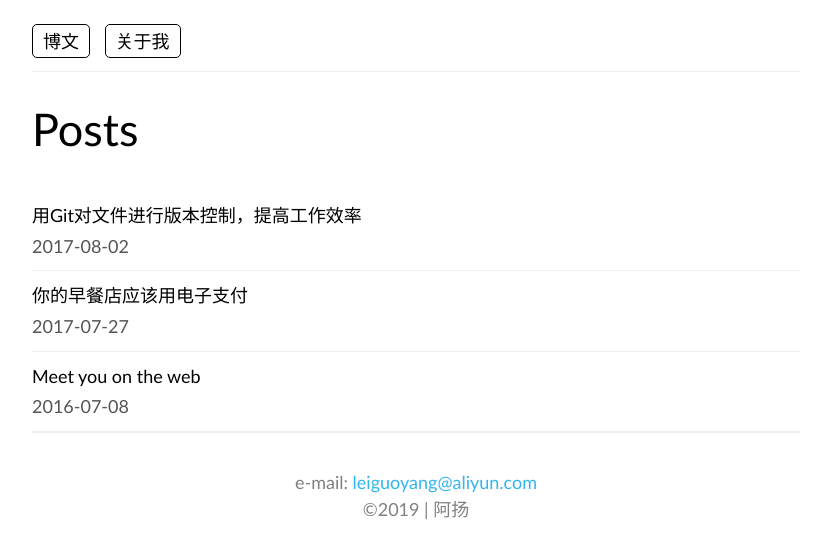
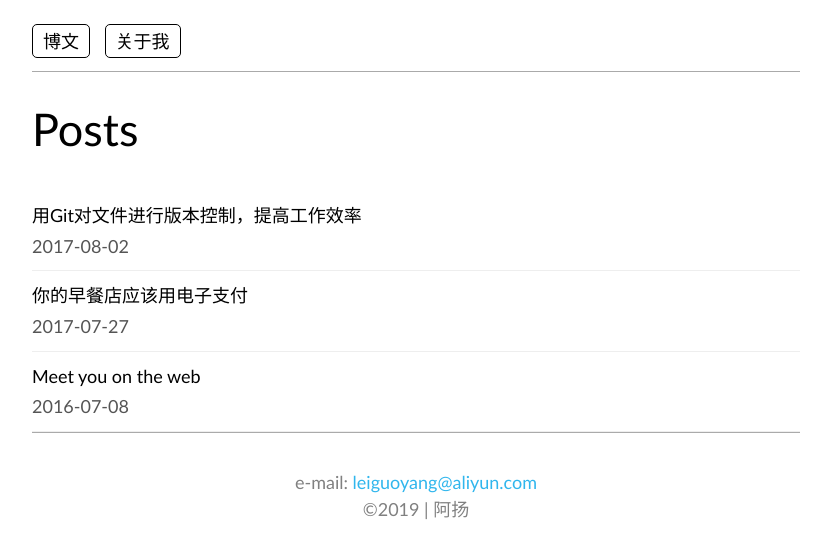
Before and after one commit to leiguoyang/leiguoyang.github.io, a Jekyll site: the page built from index.html, in a window 1280 px wide. Shown: the top 559 px of the page, without its empty margins (224-1055 px from the left). Built offline with Jekyll 4.4.1, drawn with Linux system fonts in a browser that asks for light colours.

Commit message:
Darken the bottom and top line

```diff
--- a/css/main.css
+++ b/css/main.css
@@ -7,7 +7,7 @@ body {
 #footer {
   padding: 2em 0;
   text-align: center;
-  border-top: 1px solid #eee;
+  border-top: 1px solid #aaa;
   color: gray;
   line-height: 1.5em;
 }
@@ -19,7 +19,7 @@ body {
 #nav {
   padding-top: 1.5em;
   padding-bottom: 1em;
-  border-bottom: 1px solid #eee;
+  border-bottom: 1px solid #aaa;
 }
 
 #nav a {
```
